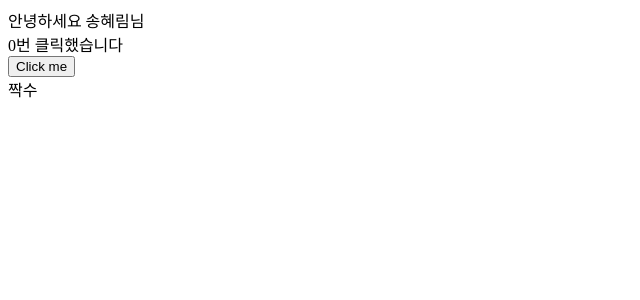
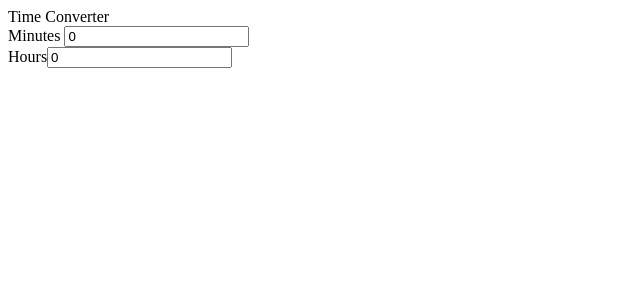
Before and after one commit to hyelim3/react-lecture, a React (Create React App) app: page / in a window 1280 px wide. Shown: the top 300 px of the page, without its empty margins (0-640 px from the left). Built offline with nearby package versions, Linux system fonts and the light colour scheme.

Commit message:
시간변환 완료

```diff
--- a/src/App.js
+++ b/src/App.js
@@ -1,15 +1,33 @@
 import React, { useState } from "react";
 import Converter from "./Components/Converter";
 import Counter from "./Components/Counter";
+import MyBtn from "./Components/MyBtn";
 
 function App() {
-  const [counter, setCounter] = useState(0); //숫자, 문자, 배열 다 들어갈 수 있다.
-  let name = "송혜림";
+  const [minutes, setMinutes] = useState(0);
   return (
-    <>
-      <Counter counter={counter} setCounter={setCounter} name={name} />
-      <Converter counter={counter} />
-    </>
+    <div>
+      <div>Time Converter</div>
+      <div>
+        Minutes{" "}
+        <input
+          placeholder="Minutes"
+          value={minutes}
+          type="number"
+          onChange={(event) => {
+            setMinutes(event.target.value);
+          }}
+        />
+        <div>
+          Hours
+          <input
+            type="number"
+            placeholder="Hours"
+            value={Math.floor(minutes / 60)}
+          />
+        </div>
+      </div>
+    </div>
   );
 }
 
--- a/src/Components/Counter.jsx
+++ b/src/Components/Counter.jsx
@@ -1,6 +1,6 @@
 import React, { useState } from "react";
 
-function Counter({ counter, setCounter, name }) {
+const Counter = ({ counter, setCounter, name }) => {
   const addCounter = () => {
     setCounter(counter + 1);
   };
@@ -13,6 +13,6 @@ function Counter({ counter, setCounter, name }) {
     </div>
   );
   return;
-}
+};
 
 export default Counter;
--- /dev/null
+++ b/src/Components/MyBtn.jsx
@@ -0,0 +1,23 @@
+import React from "react";
+
+const MyBtn = ({ text, fontSize }) => {
+  return (
+    <button
+      style={{
+        width: "100px",
+        height: "100px",
+        backgroundColor: "tomato",
+        color: "white",
+        padding: "10px 20px",
+        border: 0,
+        borderRadius: 10,
+        margin: "10px",
+        fontSize: `${fontSize}`,
+      }}
+    >
+      {text}
+    </button>
+  );
+};
+
+export default MyBtn;
```
